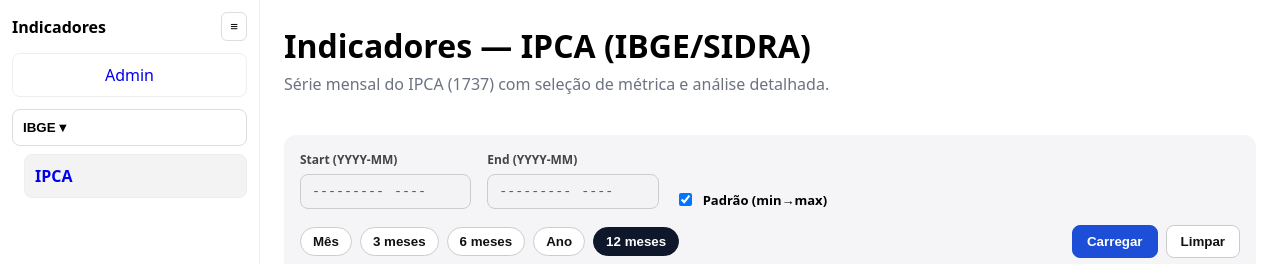
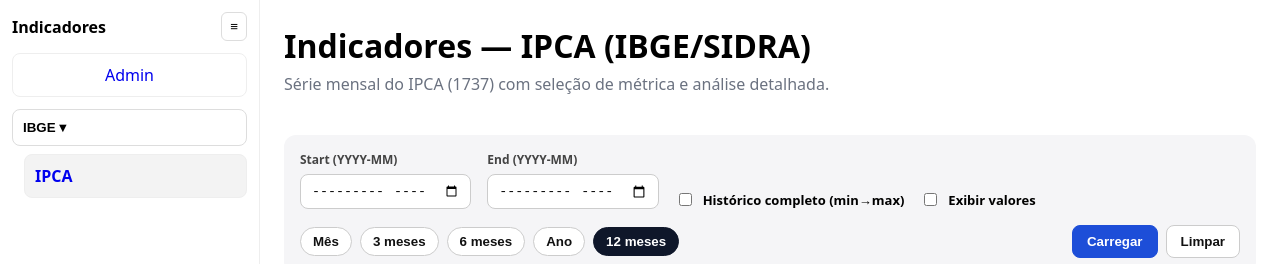
Before and after one commit to hrosag/indicadores, a Next.js app in the folder ui/: page /ibge/ipca in a window 1280 px wide. Shown: the top 264 px of the page. Built offline with nearby package versions, Linux system fonts and the light colour scheme; no server answers; the database is empty.

Commit message:
Ajusta controles e ticks do IPCA

```diff
--- a/ui/src/app/ibge/ipca/page.tsx
+++ b/ui/src/app/ibge/ipca/page.tsx
@@ -28,7 +28,7 @@
   const [rows, setRows] = useState<IpcaRow[]>([]);
   const [loading, setLoading] = useState(true);
   const [error, setError] = useState<string | null>(null);
-  const [autoRange, setAutoRange] = useState(true);
+  const [autoRange, setAutoRange] = useState(false);
   const [start, setStart] = useState("");
   const [end, setEnd] = useState("");
   const [selectedMetric, setSelectedMetric] = useState<MetricKey>(DEFAULT_METRIC);
@@ -36,6 +36,7 @@
   const [rangeLabel, setRangeLabel] = useState({ min: "", max: "" });
   const [availableRange, setAvailableRange] = useState({ min: "", max: "" });
   const [helperMessage, setHelperMessage] = useState<string | null>(null);
+  const [showDataLabels, setShowDataLabels] = useState(false);
 
   // TODO: integrar com o mecanismo real de role/claims.
   const isAdmin = false;
@@ -103,7 +104,7 @@
         const range = await fetchIpcaMinMaxDate();
         setAvailableRange(range);
         const defaultRange = range.max ? getDefaultRange(range.max) : { start: "", end: "" };
-        setAutoRange(true);
+        setAutoRange(false);
         setStart(defaultRange.start);
         setEnd(defaultRange.end);
         await loadData({
@@ -141,7 +142,7 @@
       const range = await fetchIpcaMinMaxDate();
       setAvailableRange(range);
       const defaultRange = range.max ? getDefaultRange(range.max) : { start: "", end: "" };
-      setAutoRange(true);
+      setAutoRange(false);
       setStart(defaultRange.start);
       setEnd(defaultRange.end);
       await loadData({ auto: false, start: defaultRange.start, end: defaultRange.end });
@@ -182,16 +183,13 @@
   };
 
   const handleAutoChange = (value: boolean) => {
-    setAutoRange(value);
-    if (!value && (!start || !end) && availableRange.max) {
-      const defaultRange = getDefaultRange(availableRange.max);
-      setStart(defaultRange.start);
-      setEnd(defaultRange.end);
-      setHelperMessage("Intervalo padrão aplicado (últimos 12 meses).");
+    if (value) {
+      setAutoRange(true);
+      setHelperMessage(null);
+      void loadData({ auto: true });
+      return;
     }
-    if (value) {
-      setHelperMessage(null);
-    }
+    setAutoRange(false);
   };
 
   const handleExport = async () => {
@@ -236,6 +234,8 @@
         availableMin={availableRange.min}
         availableMax={availableRange.max}
         helperMessage={helperMessage}
+        disableLoad={autoRange}
+        showDataLabels={showDataLabels}
         onStartChange={setStart}
         onEndChange={setEnd}
         onAutoChange={handleAutoChange}
@@ -243,6 +243,7 @@
         onLoad={handleLoad}
         onReset={handleReset}
         onExport={handleExport}
+        onShowDataLabelsChange={setShowDataLabels}
       />
 
       <section style={{ display: "grid", gap: 16 }}>
@@ -252,6 +253,7 @@
           metricLabel={metricLabel}
           loading={loading}
           error={error}
+          showDataLabels={showDataLabels}
           onRetry={handleLoad}
         />
 
@@ -267,8 +269,8 @@
 
       {!loading && !error && rows.length > 0 && (
         <footer style={{ color: "#6b7280", fontSize: 12 }}>
-          Range atual: {autoRange ? "Auto (min→max)" : `${start} → ${end}`} · Disponível:{" "}
-          {availableRange.min} → {availableRange.max}
+          Range atual: {autoRange ? "Histórico completo (min→max)" : `${start} → ${end}`} ·
+          Disponível: {availableRange.min} → {availableRange.max}
         </footer>
       )}
     </main>
--- a/ui/src/components/IpcaToolbar.tsx
+++ b/ui/src/components/IpcaToolbar.tsx
@@ -18,6 +18,8 @@
   availableMin?: string;
   availableMax?: string;
   helperMessage?: string | null;
+  disableLoad?: boolean;
+  showDataLabels: boolean;
   onStartChange: (value: string) => void;
   onEndChange: (value: string) => void;
   onAutoChange: (value: boolean) => void;
@@ -25,6 +27,7 @@
   onLoad: () => void;
   onReset: () => void;
   onExport: () => void;
+  onShowDataLabelsChange: (value: boolean) => void;
 };
 
 export default function IpcaToolbar({
@@ -38,6 +41,8 @@
   availableMin,
   availableMax,
   helperMessage,
+  disableLoad,
+  showDataLabels,
   onStartChange,
   onEndChange,
   onAutoChange,
@@ -45,6 +50,7 @@
   onLoad,
   onReset,
   onExport,
+  onShowDataLabelsChange,
 }: IpcaToolbarProps) {
   return (
     <section
@@ -103,7 +109,15 @@
             checked={auto}
             onChange={(event) => onAutoChange(event.target.checked)}
           />
-          <span style={{ fontSize: 13, fontWeight: 600 }}>Padrão (min→max)</span>
+          <span style={{ fontSize: 13, fontWeight: 600 }}>Histórico completo (min→max)</span>
+        </label>
+        <label style={{ display: "flex", alignItems: "center", gap: 8 }}>
+          <input
+            type="checkbox"
+            checked={showDataLabels}
+            onChange={(event) => onShowDataLabelsChange(event.target.checked)}
+          />
+          <span style={{ fontSize: 13, fontWeight: 600 }}>Exibir valores</span>
         </label>
       </div>
 
@@ -137,7 +151,7 @@
           <button
             type="button"
             onClick={onLoad}
-            disabled={loading}
+            disabled={loading || disableLoad}
             style={{
               padding: "8px 14px",
               borderRadius: 8,
--- a/ui/src/components/MainMetricChart.tsx
+++ b/ui/src/components/MainMetricChart.tsx
@@ -9,12 +9,18 @@
   return formatPercentBR(value) || "-";
 };
 
+const formatYMShort = (ym: string) => {
+  const [year, month] = ym.split("-");
+  return `${month}/${year.slice(2)}`;
+};
+
 type MainMetricChartProps = {
   rows: IpcaRow[];
   metric: MetricKey;
   metricLabel: string;
   loading: boolean;
   error: string | null;
+  showDataLabels?: boolean;
   onRetry: () => void;
 };
 
@@ -24,6 +30,7 @@
   metricLabel,
   loading,
   error,
+  showDataLabels,
   onRetry,
 }: MainMetricChartProps) {
   const [hoverIndex, setHoverIndex] = useState<number | null>(null);
@@ -70,11 +77,20 @@
     const yStep = range / (yTicksCount - 1);
     const yTicks = Array.from({ length: yTicksCount }, (_, idx) => yMin + yStep * idx);
 
-    const xTicksCount = Math.min(6, series.length);
-    const xTickIndexes = Array.from({ length: xTicksCount }, (_, idx) => {
-      if (xTicksCount === 1) return 0;
-      return Math.round((idx * (series.length - 1)) / (xTicksCount - 1));
+    const isShortSeries = series.length <= 14;
+    const xTickIndexes = isShortSeries
+      ? []
+      : Array.from({ length: Math.min(6, series.length) }, (_, idx, array) => {
+          if (array.length === 1) return 0;
+          return Math.round((idx * (series.length - 1)) / (array.length - 1));
         }).filter((value, index, array) => array.indexOf(value) === index);
+
+    const xTicks = isShortSeries
+      ? points.filter((point) => {
+          const month = Number(point.data.split("-")[1]);
+          return [3, 6, 9, 12].includes(month);
+        })
+      : xTickIndexes.map((index) => points[index]).filter(Boolean);
 
     return {
       points,
@@ -87,9 +103,12 @@
       yMin,
       yMax,
       yTicks,
-      xTickIndexes,
+      xTicks,
+      isShortSeries,
     };
   }, [series]);
+
+  const canShowLabels = Boolean(showDataLabels) && series.length <= 36;
 
   if (loading) {
     return (
@@ -193,7 +212,12 @@
                 whiteSpace: "nowrap",
               }}
             >
-              {chart.points[hoverIndex].data} · {formatPercentLabel(chart.points[hoverIndex].value)}
+              {(() => {
+                const point = chart.points[hoverIndex];
+                const label = formatPercentBR(point.value as number) || "-";
+                const suffix = (point.value as number) < 0 ? " (negativo)" : "";
+                return `${point.data} · ${label}${suffix}`;
+              })()}
             </div>
           )}
           <svg
@@ -212,6 +236,33 @@
               setTooltipBounds(null);
             }}
           >
+            {(() => {
+              const hasZero = chart.min < 0 && chart.max > 0;
+              if (!hasZero) return null;
+              const yZero =
+                chart.paddingY +
+                ((chart.max - 0) / (chart.max - chart.min)) *
+                  (chart.height - chart.paddingY * 2);
+              return (
+                <g>
+                  <rect
+                    x={chart.paddingX}
+                    y={yZero}
+                    width={chart.width - chart.paddingX * 2}
+                    height={chart.height - yZero - chart.paddingY}
+                    fill="#fef2f2"
+                  />
+                  <line
+                    x1={chart.paddingX}
+                    x2={chart.width - chart.paddingX}
+                    y1={yZero}
+                    y2={yZero}
+                    stroke="#e5e7eb"
+                    strokeDasharray="4 4"
+                  />
+                </g>
+              );
+            })()}
             {chart.yTicks.map((tick) => {
               const y =
                 chart.paddingY +
@@ -246,11 +297,9 @@
               );
             })}
 
-            {chart.xTickIndexes.map((tickIndex) => {
-              const point = chart.points[tickIndex];
+            {chart.xTicks.map((point) => {
               if (!point) return null;
-              const [year, month] = point.data.split("-");
-              const label = month && year ? `${month}/${year.slice(-2)}` : point.data;
+              const label = formatYMShort(point.data);
               return (
                 <g key={`x-tick-${point.data}`}>
                   <line
@@ -258,7 +307,7 @@
                     x2={point.x}
                     y1={chart.paddingY}
                     y2={chart.height - chart.paddingY}
-                    stroke="#f3f4f6"
+                    stroke="#f1f5f9"
                   />
                   <line
                     x1={point.x}
@@ -299,17 +348,26 @@
               strokeWidth="2"
               points={chart.points.map((point) => `${point.x},${point.y}`).join(" ")}
             />
-            {chart.points.map((point, idx) => (
+            {chart.points.map((point, idx) => {
+              const isNegative = (point.value as number) < 0;
+              return (
+                <g key={`${point.data}-${metric}`}>
                   <circle
-                key={`${point.data}-${metric}`}
                     cx={point.x}
                     cy={point.y}
-                r={4}
-                fill={idx === hoverIndex ? "#1d4ed8" : "#93c5fd"}
+                    r={isNegative ? 5 : 4}
+                    fill={isNegative ? "#ef4444" : idx === hoverIndex ? "#1d4ed8" : "#93c5fd"}
                     onMouseEnter={() => setHoverIndex(idx)}
                     onMouseLeave={() => setHoverIndex(null)}
                   />
-            ))}
+                  {canShowLabels && (
+                    <text x={point.x + 6} y={point.y - 6} fontSize="11" fill="#6b7280">
+                      {formatPercentBR(point.value as number)}
+                    </text>
+                  )}
+                </g>
+              );
+            })}
           </svg>
         </div>
       ) : (
```
Lines whose indentation alone changed are shown as unchanged.
